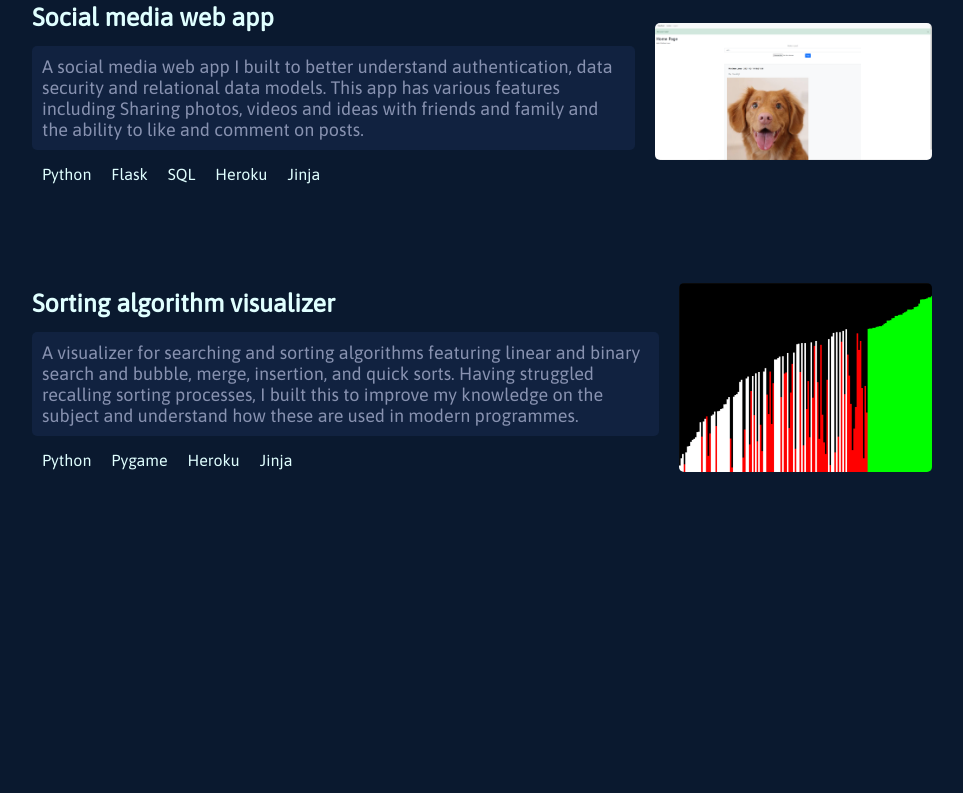
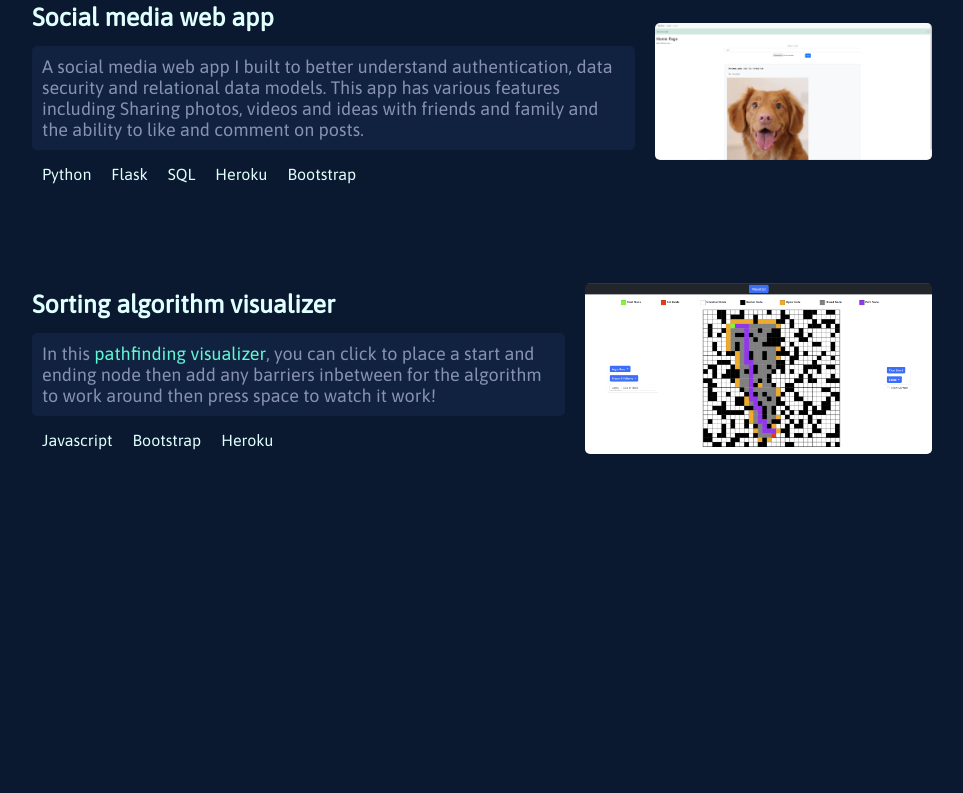
Before and after one commit to MathewLaws/Portfolio, a plain HTML site: page index.html in a window 1280 px wide. Shown: the part 1981-2774 px from the top of the page, without its empty margins (158-1121 px from the left). Drawn offline with Linux system fonts and the light colour scheme.

Commit message:
V1.1
Added new project and updated CV

```diff
--- a/index.html
+++ b/index.html
@@ -95,29 +95,28 @@
                         <li>Flask</li>
                         <li>SQL</li>
                         <li>Heroku</li>
-                        <li>Jinja</li>
+                        <li>Bootstrap</li>
                       </ul>
                     </div>
                     <div id="project-img">
-                      <a href="#"><img id="media" src="./media/flask_img3.png"></img></a>
+                      <a href="https://github.com/MathewLaws/Flask-social-media-web-app"><img id="media" src="./media/flask_img.png"></img></a>
                     </div>
                   </div>
                   <div class="project">
                     <div id="project-content">
                     <h3 id="project-title">Sorting algorithm visualizer</h3>
                       <p>
-                        A visualizer for searching and sorting algorithms featuring linear and binary search and bubble, merge, insertion, and quick sorts. Having struggled
-                        recalling sorting processes, I built this to improve my knowledge on the subject and understand how these are used in modern programmes.
+                        In this <a id="inline-link"href="https://mathewlaws.github.io/Pathfinding-Algorithms-Visualizer/">pathfinding visualizer</a>,
+                        you can click to place a start and ending node then add any barriers inbetween for the algorithm to work around then press space to watch it work!
                       </p>
                       <ul id="tech">
-                        <li>Python</li>
-                        <li>Pygame</li>
+                        <li>Javascript</li>
+                        <li>Bootstrap</li>
                         <li>Heroku</li>
-                        <li>Jinja</li>
                       </ul>
                     </div>
                     <div id="project-img">
-                      <a href="#"><img id="media" src="./media/bubble.png"></img></a>
+                      <a href="https://github.com/MathewLaws/Pathfinding-Algorithms-Visualizer"><img id="media" src="./media/pathfinding_img.png"></img></a>
                     </div>
                   </div>
                 </div>
```
Also changed, not shown: media/bubble.png (deleted), media/flask_img.png (renamed from media/flask_img3.png), media/flask_img1.png (deleted), media/flask_img2.png (deleted), media/pathfinding_img.png (added), 2 other files.
